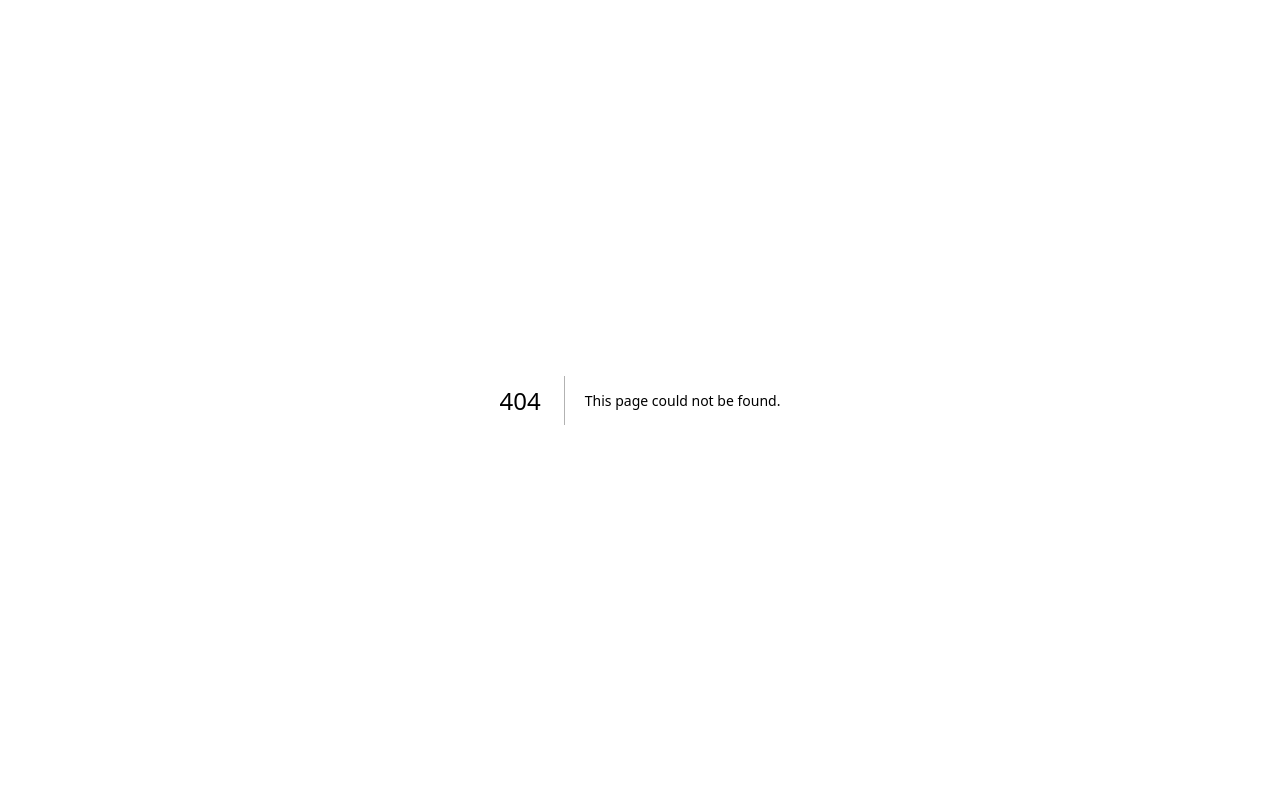
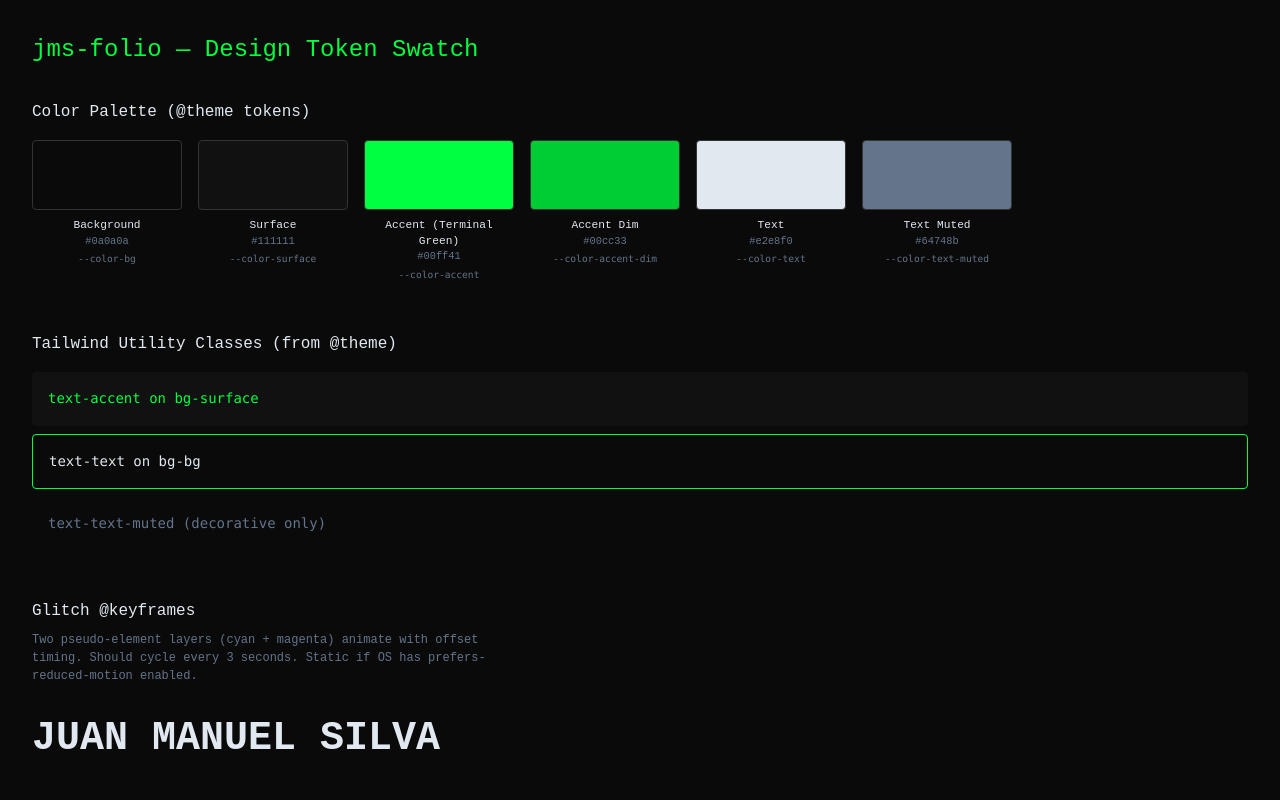
Before and after one commit to jmsD3v/jmsD3v.github.io, a Next.js app: page /dev-swatch in a window 1280 px wide. Before the commit this address had no page. Shown: the top 800 px of the page. Built offline with nearby package versions, Linux system fonts and the light colour scheme.

Commit message:
feat(01-02): create dev-swatch page for visual token and glitch verification

```diff
--- /dev/null
+++ b/src/app/dev-swatch/page.tsx
@@ -0,0 +1,106 @@
+// src/app/dev-swatch/page.tsx
+// TEMPORARY — delete before production deploy (tracked in Phase 5 polish plan).
+// Purpose: visual verification that @theme tokens and glitch @keyframes work correctly.
+
+export default function DevSwatchPage() {
+  return (
+    <div style={{ padding: '2rem', fontFamily: 'monospace', minHeight: '100vh', background: '#0a0a0a' }}>
+      <h1 style={{ color: '#00ff41', marginBottom: '2rem', fontSize: '1.5rem' }}>
+        jms-folio — Design Token Swatch
+      </h1>
+
+      {/* Color palette swatches */}
+      <section style={{ marginBottom: '3rem' }}>
+        <h2 style={{ color: '#e2e8f0', marginBottom: '1rem', fontSize: '1rem' }}>
+          Color Palette (@theme tokens)
+        </h2>
+        <div style={{ display: 'flex', gap: '1rem', flexWrap: 'wrap' }}>
+          {[
+            { name: '--color-bg', hex: '#0a0a0a', label: 'Background' },
+            { name: '--color-surface', hex: '#111111', label: 'Surface' },
+            { name: '--color-accent', hex: '#00ff41', label: 'Accent (Terminal Green)' },
+            { name: '--color-accent-dim', hex: '#00cc33', label: 'Accent Dim' },
+            { name: '--color-text', hex: '#e2e8f0', label: 'Text' },
+            { name: '--color-text-muted', hex: '#64748b', label: 'Text Muted' },
+          ].map(({ name, hex, label }) => (
+            <div key={name} style={{ textAlign: 'center', width: '150px' }}>
+              <div
+                style={{
+                  width: '150px',
+                  height: '70px',
+                  backgroundColor: hex,
+                  border: '1px solid #333',
+                  borderRadius: '4px',
+                  marginBottom: '0.5rem',
+                }}
+              />
+              <div style={{ color: '#e2e8f0', fontSize: '0.7rem', lineHeight: 1.4 }}>{label}</div>
+              <div style={{ color: '#64748b', fontSize: '0.65rem' }}>{hex}</div>
+              <code style={{ color: '#64748b', fontSize: '0.6rem' }}>{name}</code>
+            </div>
+          ))}
+        </div>
+      </section>
+
+      {/* Tailwind utility class verification */}
+      <section style={{ marginBottom: '3rem' }}>
+        <h2 style={{ color: '#e2e8f0', marginBottom: '1rem', fontSize: '1rem' }}>
+          Tailwind Utility Classes (from @theme)
+        </h2>
+        <div className="bg-surface p-4 rounded mb-2">
+          <span className="text-accent font-mono text-sm">text-accent on bg-surface</span>
+        </div>
+        <div className="bg-bg border border-accent p-4 rounded mb-2">
+          <span className="text-text font-mono text-sm">text-text on bg-bg</span>
+        </div>
+        <div className="bg-bg p-4 rounded mb-2">
+          <span className="text-text-muted font-mono text-sm">text-text-muted (decorative only)</span>
+        </div>
+      </section>
+
+      {/* Glitch @keyframes verification */}
+      <section style={{ marginBottom: '3rem' }}>
+        <h2 style={{ color: '#e2e8f0', marginBottom: '0.5rem', fontSize: '1rem' }}>
+          Glitch @keyframes
+        </h2>
+        <p style={{ color: '#64748b', fontSize: '0.75rem', marginBottom: '1.5rem', maxWidth: '500px' }}>
+          Two pseudo-element layers (cyan + magenta) animate with offset timing.
+          Should cycle every 3 seconds. Static if OS has prefers-reduced-motion enabled.
+        </p>
+        <h1
+          className="glitch"
+          data-text="JUAN MANUEL SILVA"
+          style={{
+            fontSize: '2.5rem',
+            fontWeight: 'bold',
+            color: '#e2e8f0',
+            display: 'inline-block',
+          }}
+        >
+          JUAN MANUEL SILVA
+        </h1>
+      </section>
+
+      {/* Scanline and cursor-blink keyframes smoke test */}
+      <section style={{ marginBottom: '3rem' }}>
+        <h2 style={{ color: '#e2e8f0', marginBottom: '0.5rem', fontSize: '1rem' }}>
+          Cursor Blink @keyframes
+        </h2>
+        <span
+          style={{
+            color: '#00ff41',
+            fontSize: '1.5rem',
+            display: 'inline-block',
+            animation: 'cursor-blink 1s step-end infinite',
+          }}
+        >
+          █
+        </span>
+      </section>
+
+      <p style={{ color: '#64748b', fontSize: '0.7rem', marginTop: '4rem', borderTop: '1px solid #222', paddingTop: '1rem' }}>
+        /dev-swatch — temporary verification page. Delete before production deploy.
+      </p>
+    </div>
+  )
+}
```
